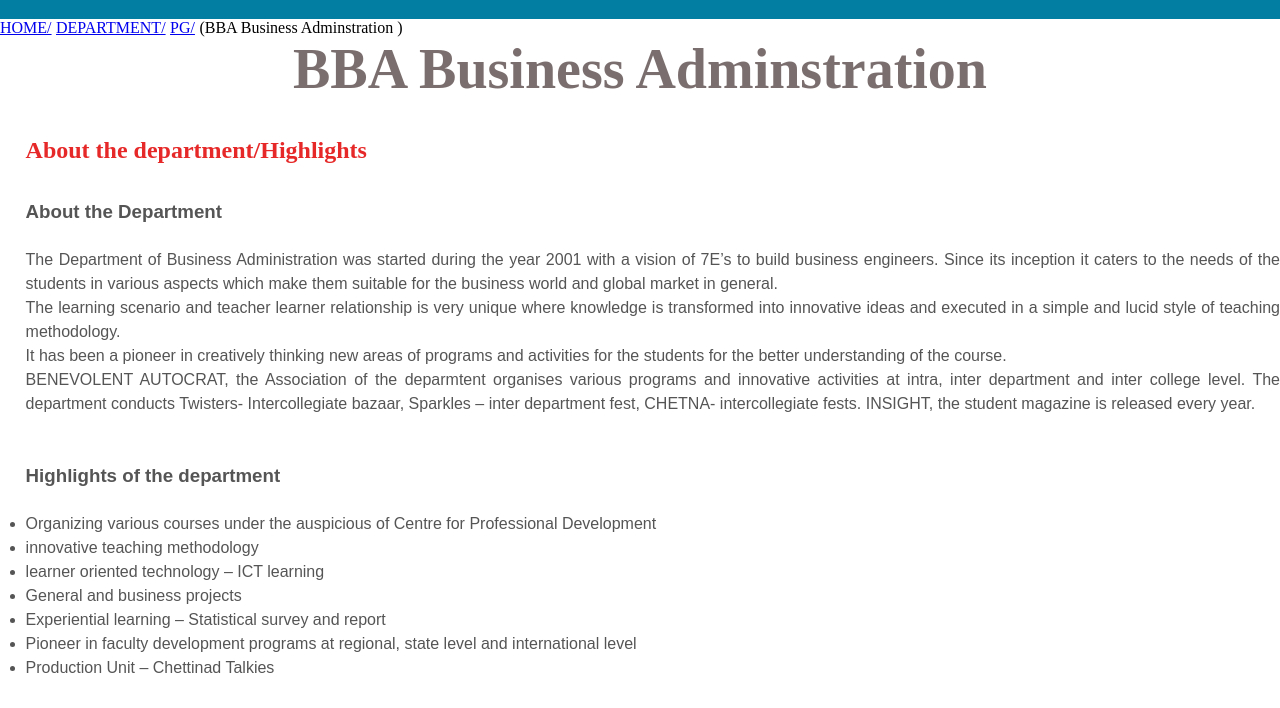
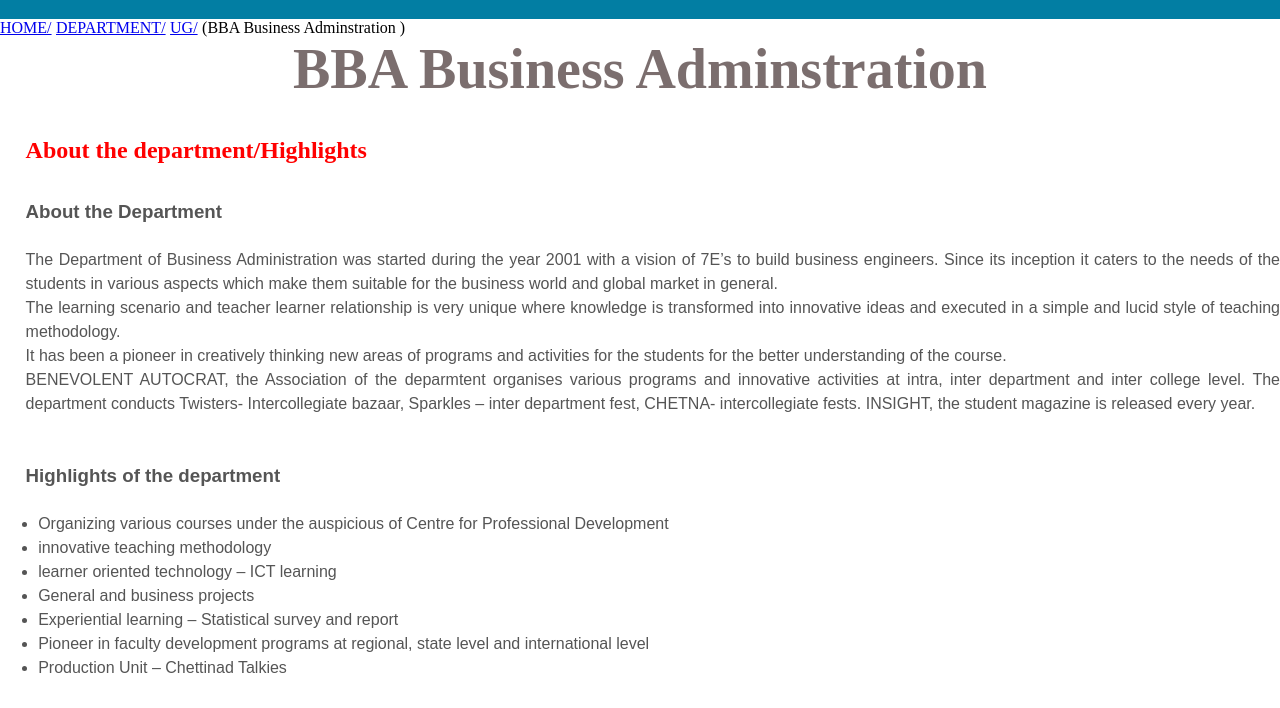
Before and after one commit to imnotsalty/krmmc_website, a plain HTML site: page Academics UG/BBA Business Adminstration.html in a window 1280 px wide. Shown: the part 244-952 px from the top of the page. Drawn offline with Linux system fonts and the light colour scheme; files that its build step writes are made by us from their sources.

Commit message:
Updated academics
Changed heading color and made alignment.

```diff
--- a/Academics UG/BBA Business Adminstration.html
+++ b/Academics UG/BBA Business Adminstration.html
@@ -112,7 +112,7 @@
 .para{
     text-align: left;
    font-weight: 600;
-   color: rgb(230, 40, 40);
+   color: #f00;;
    font-family: poppins;
    font-size: 150%;
    margin-left: 2%;
@@ -124,6 +124,13 @@
    margin-left: 2%;
    line-height: 24px;
    color: #555555;
+}
+.ul1{
+    text-align: left;
+   font-family: poppins;
+   font-size: 100%;
+   margin-left: 1%;
+   line-gap-override: 2%;
 }
 /* footer */
 footer{
@@ -282,7 +289,7 @@ footer{
    <!-- side menu -->
    <a class="sd" href="#">HOME/</a>
    <a class="sd" href="#">DEPARTMENT/</a>
-   <a class="sd" href="#">PG/</a>
+   <a class="sd" href="#">UG/</a>
    <a class="sd">(BBA Business Adminstration )</a>
      <!--heading  -->
      <p class="head">BBA Business Adminstration</p> <br> <br>
@@ -302,7 +309,7 @@ footer{
 
 <h3><b>Highlights of the department</b></h3> <br>
 
-    <ul>
+    <ul class="ul1">
         <li> Organizing various courses under the auspicious of Centre for Professional Development</li>
 <li>innovative teaching methodology</li>
 <li>learner oriented technology – ICT learning
```
Also changed, not shown: Academics PG/M.COM.html (+1 -1 lines), Academics PG/MSC(Biotech).html (+1 -1 lines), Academics PG/MSC(IT).html (+1 -1 lines), Academics UG/B.COM Commerce.html (+3 -2 lines), Academics UG/B.S.C Computer science.html (+11 -3 lines), Academics UG/B.SC Biotechnology.html (+10 -3 lines), Academics UG/BCA Computer Application.html (+10 -3 lines), Academics UG/shift2/A&F(SHIFT-2).html (+10 -3 lines).
